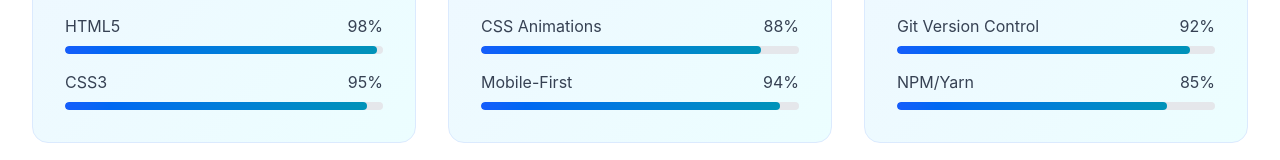
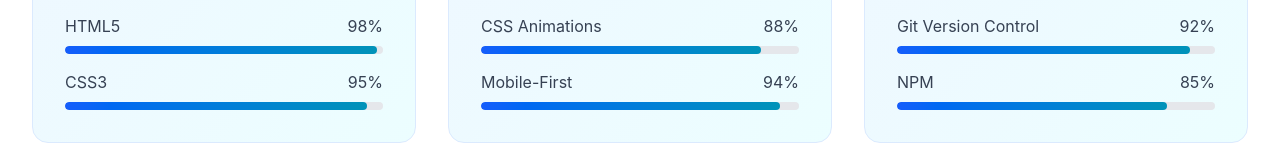
Before and after one commit to Poomsanthong/Portfolio-V2, a React (Vite) app: page / in a window 1280 px wide. Shown: the part 2025-2185 px from the top of the page. Built offline with nearby package versions, Linux system fonts and the light colour scheme.

Commit message:
Refactor: Update skill name from "NPM/Yarn" to "NPM" in Skills component

```diff
--- a/src/componets/Skills.tsx
+++ b/src/componets/Skills.tsx
@@ -35,7 +35,7 @@ const Skills = () => {
         { name: "GitHub", level: 90 },
         { name: "Vercel", level: 88 },
         { name: "Git Version Control", level: 92 },
-        { name: "NPM/Yarn", level: 85 },
+        { name: "NPM", level: 85 },
       ],
     },
   ];
```
